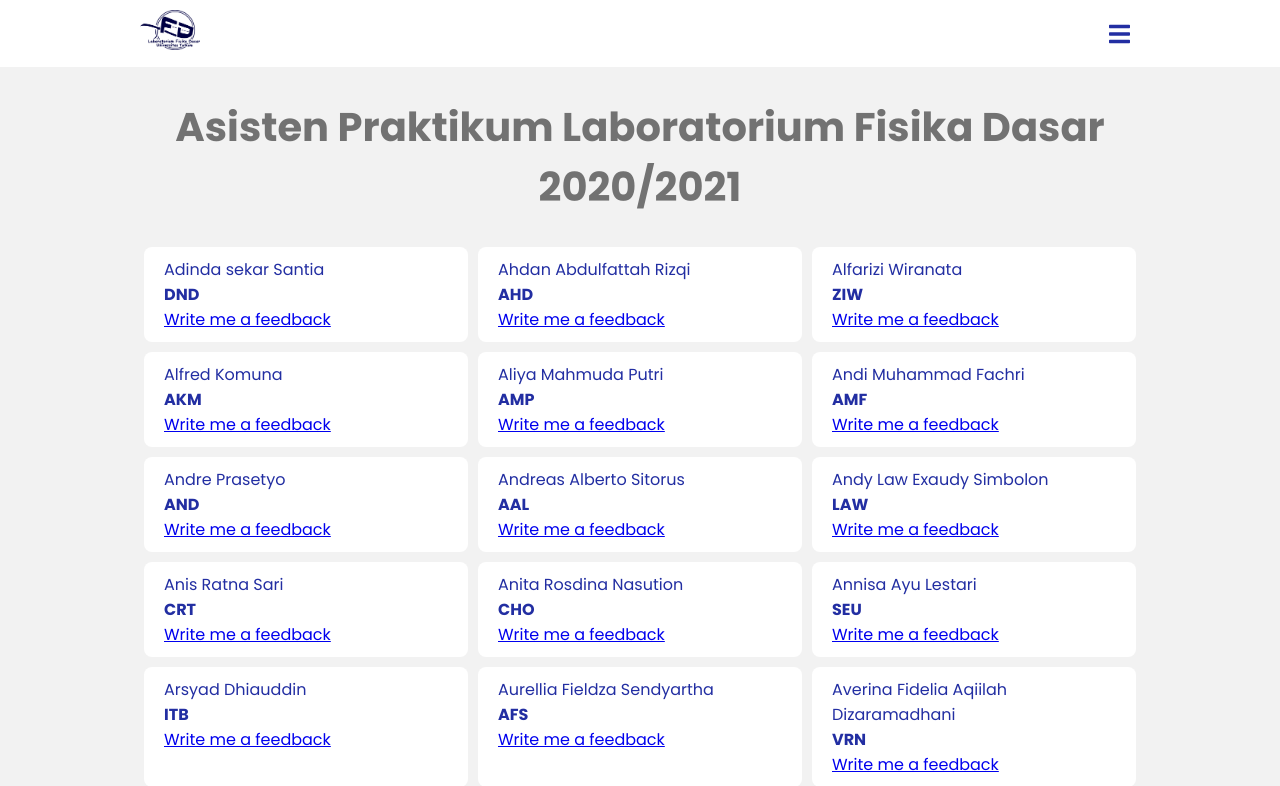
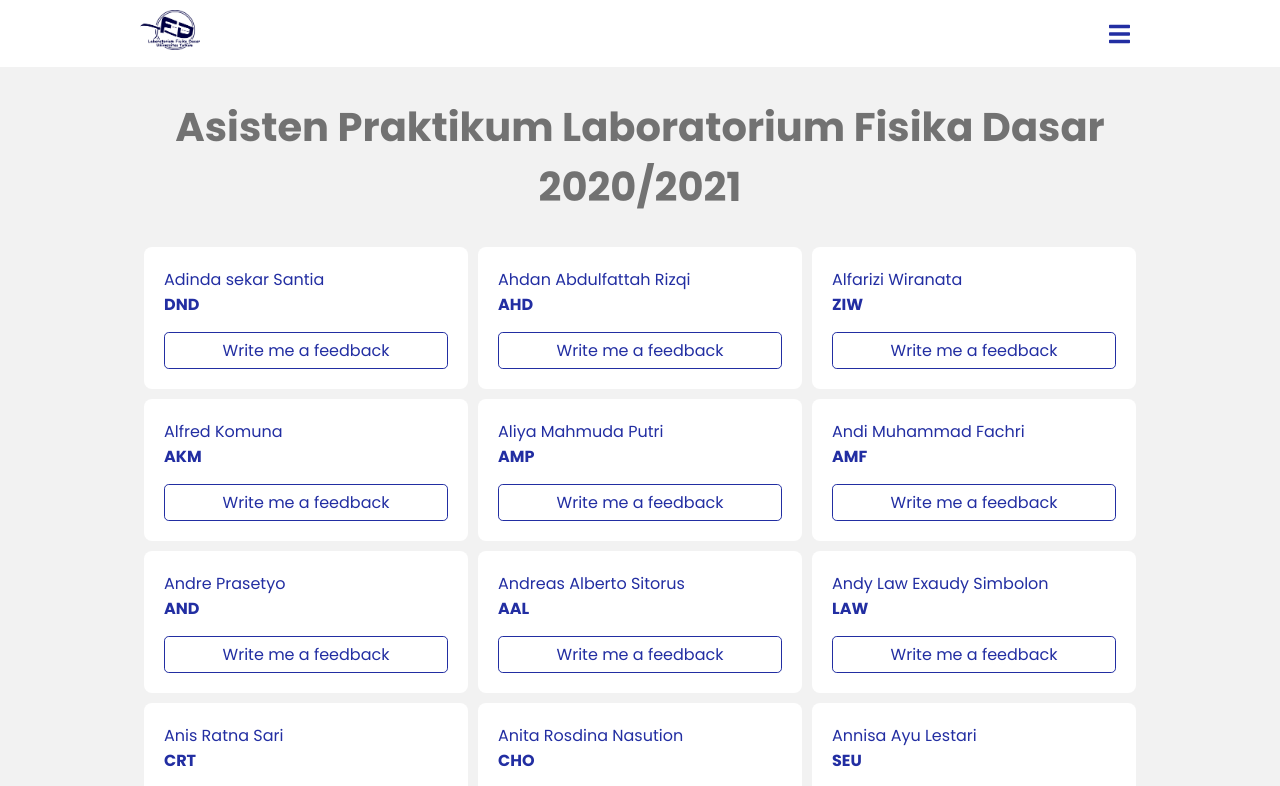
Before and after one commit to izzuzantyaf/fisdasweb, a React (Create React App) app: page /assistants in a window 1280 px wide. Shown: the top 786 px of the page. Built offline with nearby package versions, Linux system fonts and the light colour scheme.

Commit message:
add feedback button style

```diff
--- a/src/components/assistants/assistants.scss
+++ b/src/components/assistants/assistants.scss
@@ -26,17 +26,36 @@
             .assistant-card {
                 background-color: white;
                 border-radius: 0.5em;
-                padding: 10px 20px 10px 20px;
+                padding: 20px;
                 font-size: 12px;
                 transition: all 0.2s linear;
 
                 .assistant-code {
                     font-weight: bold;
                 }
+
+                a{
+                    text-align: center;
+                    text-decoration: none;
+                    color: inherit;
+
+                    .feedback-btn{
+                        padding: 5px 0 5px 0;
+                        border: 1px solid #222ea2;
+                        border-radius: 0.3em;
+                        margin-top: 15px;
+                    }
+
+                    .feedback-btn:hover{
+                        background-color: #222ea2;
+                        color: white;
+                        transition: all 0.2s linear;
+                    }
+                }
             }
 
             .assistant-card:hover {
-                box-shadow: 2px 2px 2px rgba(0, 0, 0, 0.15);
+                box-shadow: 2px 2px 4px rgba(0, 0, 0, 0.15);
                 transition: all 0.2s linear;
             }
         }
```
